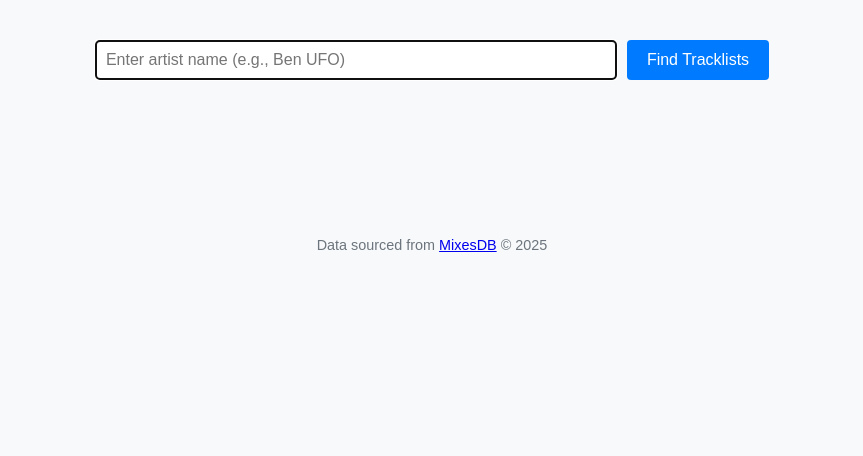
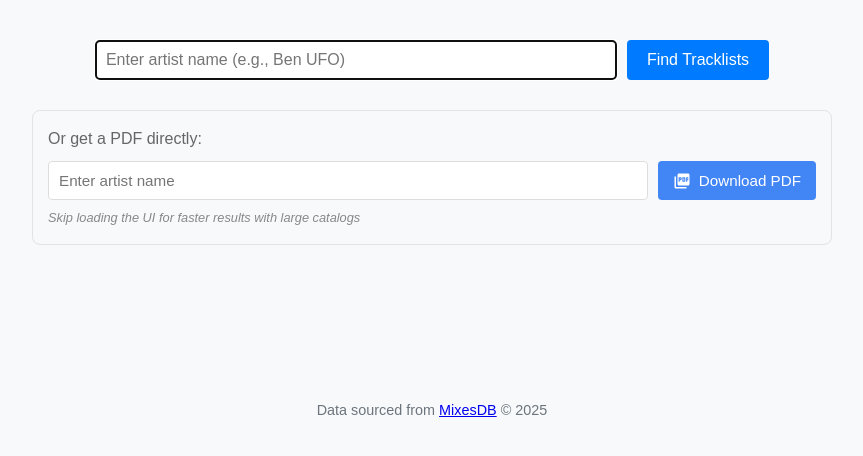
Before and after one commit to Moodyw03/thedigger25, a Flask app: page / in a window 1280 px wide. Shown: the part 180-636 px from the top of the page, without its empty margins (208-1071 px from the left). Run offline with Flask 3, Linux system fonts and the light colour scheme.

Commit message:
Add direct PDF download feature for tracklists; implement caching for efficiency, enhance error handling, and update UI with new styles for improved user experience.

```diff
--- a/app.py
+++ b/app.py
@@ -2,6 +2,14 @@ from flask import Flask, jsonify, request, make_response, render_template, redir
 from flask_cors import CORS
 import datetime
 import logging
+import os
+import time
+from io import BytesIO
+from reportlab.lib.pagesizes import letter
+from reportlab.lib import colors
+from reportlab.platypus import SimpleDocTemplate, Paragraph, Spacer, Table, TableStyle
+from reportlab.lib.styles import getSampleStyleSheet, ParagraphStyle
+from reportlab.lib.units import inch
 from main import main
 
 # Configure logging
@@ -93,5 +101,181 @@ def server_error(e):
                           error="Server error. Please try again later.",
                           year=datetime.datetime.now().year), 500
 
+@app.route("/download_tracklists_pdf")
+def download_tracklists_pdf():
+    """Generate and download a PDF with all tracklists for an artist."""
+    artist_name = request.args.get("artist_name", "")
+
+    if not artist_name:
+        return make_response(
+            jsonify({"error": "Artist name is required"}), 400
+        )
+
+    try:
+        logger.info(f"Generating PDF for artist: {artist_name}")
+
+        # Use cached data if it's available
+        cache = getattr(app, 'mixes_cache', {})
+        cache_key = artist_name.lower()
+
+        if cache_key in cache and (datetime.datetime.now() - cache[cache_key]['timestamp']).total_seconds() < 3600:
+            # Use cached data if it's less than an hour old
+            mixes = cache[cache_key]['data']
+            logger.info(f"Using cached data for PDF generation - {artist_name}")
+        else:
+            # Fetch fresh data
+            mixes = main(artist_name)
+
+            # Add to cache
+            if not hasattr(app, 'mixes_cache'):
+                app.mixes_cache = {}
+            app.mixes_cache[cache_key] = {
+                'data': mixes,
+                'timestamp': datetime.datetime.now()
+            }
+            logger.info(f"Updated cache for PDF generation - {artist_name}")
+
+        if not mixes:
+            return make_response(
+                jsonify({"error": f"No tracklists found for '{artist_name}'"}), 404
+            )
+
+        # Generate the PDF
+        pdf_data = generate_pdf(artist_name, mixes)
+
+        # Create a response with the PDF
+        response = make_response(pdf_data)
+        response.headers['Content-Type'] = 'application/pdf'
+        response.headers['Content-Disposition'] = f'attachment; filename=tracklists_{artist_name.replace(" ", "_")}.pdf'
+
+        return response
+
+    except Exception as e:
+        logger.error(f"Error generating PDF for {artist_name}: {str(e)}")
+        return make_response(
+            jsonify({"error": f"An error occurred generating the PDF: {str(e)}"}),
+            500
+        )
+
+@app.route("/direct_pdf_download")
+def direct_pdf_download():
+    """Generate and download a PDF directly without loading the UI."""
+    artist_name = request.args.get("artist_name", "")
+
+    if not artist_name:
+        return render_template('index.html',
+                              error="Please enter an artist name",
+                              year=datetime.datetime.now().year)
+
+    try:
+        # Show loading page first
+        return render_template('pdf_loading.html',
+                              artist_name=artist_name,
+                              year=datetime.datetime.now().year)
+    except Exception as e:
+        logger.error(f"Error processing direct PDF download for {artist_name}: {str(e)}")
+        return render_template('index.html',
+                              artist_name=artist_name,
+                              error=f"An error occurred: {str(e)}",
+                              year=datetime.datetime.now().year)
+
+def generate_pdf(artist_name, mixes):
+    """Generate a PDF document with all tracklists for an artist."""
+    buffer = BytesIO()
+
+    # Set up the document with letter size paper
+    doc = SimpleDocTemplate(
+        buffer,
+        pagesize=letter,
+        title=f"Tracklists for {artist_name}",
+        author="The Digger App"
+    )
+
+    # Styles
+    styles = getSampleStyleSheet()
+    styles.add(ParagraphStyle(
+        name='MixTitle',
+        parent=styles['Heading2'],
+        spaceAfter=12
+    ))
+
+    styles.add(ParagraphStyle(
+        name='TrackItem',
+        parent=styles['Normal'],
+        leftIndent=20,
+        spaceAfter=3
+    ))
+
+    # Create the content for the PDF
+    content = []
+
+    # Add the title
+    title = Paragraph(f"Tracklists for {artist_name}", styles['Title'])
+    content.append(title)
+    content.append(Spacer(1, 0.25 * inch))
+
+    # Add summary stats
+    mixes_with_tracklists = sum(1 for mix in mixes if mix.get("has_tracklist", False))
+    total_tracks = sum(len(mix.get("tracks", [])) for mix in mixes)
+
+    summary = Paragraph(
+        f"Found {total_tracks} tracks across {mixes_with_tracklists} mixes with tracklists "
+        f"(total of {len(mixes)} mixes)",
+        styles['Normal']
+    )
+    content.append(summary)
+    content.append(Spacer(1, 0.25 * inch))
+
+    # Generated timestamp
+    generated = Paragraph(
+        f"Generated on {datetime.datetime.now().strftime('%Y-%m-%d at %H:%M:%S')}",
+        styles['Italic']
+    )
+    content.append(generated)
+    content.append(Spacer(1, 0.5 * inch))
+
+    # Add each mix with its tracklist
+    for mix in mixes:
+        # Mix title and date
+        title_text = mix.get("title", "Untitled Mix")
+        if mix.get("date"):
+            title_text += f" ({mix.get('date')})"
+
+        mix_title = Paragraph(title_text, styles['MixTitle'])
+        content.append(mix_title)
+
+        # Add link to MixesDB
+        if mix.get("url"):
+            mix_url = Paragraph(
+                f"Source: <a href='{mix.get('url')}'>{mix.get('url')}</a>",
+                styles['Italic']
+            )
+            content.append(mix_url)
+            content.append(Spacer(1, 0.1 * inch))
+
+        # Add tracklist if available
+        if mix.get("has_tracklist") and mix.get("tracks"):
+            # Add each track
+            for i, track in enumerate(mix.get("tracks", [])):
+                track_text = f"{i+1}. {track.get('track', '')}"
+                track_item = Paragraph(track_text, styles['TrackItem'])
+                content.append(track_item)
+
+            content.append(Spacer(1, 0.25 * inch))
+        else:
+            no_tracklist = Paragraph("No tracklist available for this mix.", styles['Italic'])
+            content.append(no_tracklist)
+            content.append(Spacer(1, 0.25 * inch))
+
+        # Add a bigger space between mixes
+        content.append(Spacer(1, 0.3 * inch))
+
+    # Build the PDF document
+    doc.build(content)
+
+    # Get the value from the buffer
+    buffer.seek(0)
+    return buffer.getvalue()
+
 if __name__ == "__main__":
     app.run(debug=True, host="0.0.0.0")
--- a/main.py
+++ b/main.py
@@ -119,6 +119,106 @@ def fetch_tracklists_category(artist_name):
     except requests.exceptions.RequestException as e:
         logger.error(f"Error fetching Category tracklists: {str(e)}")
         raise ValueError(f"Failed to fetch data from MixesDB Category: {str(e)}")
+
+
+def fetch_all_category_pages(artist_name):
+    """Fetch all pages for a category, handling pagination."""
+    url = build_category_url(artist_name)
+    logger.info(f"Fetching first category page: {url}")
+
+    all_pages = []
+    visited_urls = set()  # Keep track of URLs we've already visited to avoid loops
+
+    try:
+        # Fetch first page
+        response = fetch_with_retry(url)
+        soup = BeautifulSoup(response.content, "html.parser")
+        all_pages.append(soup)
+        visited_urls.add(url)
+
+        # Check for pagination links - MixesDB uses specific navigation at the bottom
+        # Look for the 'next page' or 'next xxx' link which appears in pagination
+        page_count = 1
+
+        # Special case for Ben UFO - directly handle the pagefrom URL we know exists
+        if artist_name.lower() == "ben ufo":
+            # First try the pagefrom URL we know exists for Ben UFO
+            ben_ufo_second_page = f"https://www.mixesdb.com/w/index.php?title=Category:Ben_UFO&pagefrom=2017-06-22+-+Ben+UFO%2C+Batu+-+Hessle+Audio%2C+Rinse+FM#mw-pages"
+            if ben_ufo_second_page not in visited_urls:
+                logger.info(f"Fetching known second page for Ben UFO: {ben_ufo_second_page}")
+                response = fetch_with_retry(ben_ufo_second_page)
+                soup = BeautifulSoup(response.content, "html.parser")
+                all_pages.append(soup)
+                visited_urls.add(ben_ufo_second_page)
+                page_count += 1
+                logger.info(f"Fetched Ben UFO category page {page_count}")
+
+        # First look for the standard MediaWiki pagination navigation
+        nav_div = soup.find('div', class_='mw-allpages-nav')
+        if not nav_div:
+            # Also try the category navigation which has pagination links
+            nav_div = soup.find('div', id='mw-pages')
+
+        # If we found a navigation div, look for pagination links
+        if nav_div:
+            # Look for "next page" or "next xxx" links
+            pagination = nav_div.find('a', text=re.compile('next', re.IGNORECASE))
+
+            # Also look for pagefrom links which indicate pagination
+            if not pagination:
+                pagination_links = nav_div.find_all('a')
+                for link in pagination_links:
+                    href = link.get('href', '')
+                    if 'pagefrom=' in href or 'pageuntil=' in href:
+                        if 'pagefrom=' in href and 'pagefrom=' not in visited_urls:
+                            pagination = link
+                            break
+
+            # Continue fetching pages while there are pagination links
+            while pagination:
+                next_url = pagination.get('href')
+                if not next_url.startswith('http'):
+                    next_url = f"https://www.mixesdb.com{next_url}"
+
+                # Skip if we've already visited this URL
+                if next_url in visited_urls:
+                    break
+
+                logger.info(f"Fetching next category page: {next_url}")
+                response = fetch_with_retry(next_url)
+                soup = BeautifulSoup(response.content, "html.parser")
+                all_pages.append(soup)
+                visited_urls.add(next_url)
+
+                page_count += 1
+                logger.info(f"Fetched category page {page_count}")
+
+                # Check for more pagination links
+                nav_div = soup.find('div', class_='mw-allpages-nav')
+                if not nav_div:
+                    nav_div = soup.find('div', id='mw-pages')
+
+                if nav_div:
+                    pagination = nav_div.find('a', text=re.compile('next', re.IGNORECASE))
+                    if not pagination:
+                        pagination_links = nav_div.find_all('a')
+                        for link in pagination_links:
+                            href = link.get('href', '')
+                            if 'pagefrom=' in href or 'pageuntil=' in href:
+                                if next_url not in visited_urls:
+                                    pagination = link
+                                    break
+                        else:
+                            pagination = None
+                else:
+                    pagination = None
+
+        logger.info(f"Fetched {page_count} category pages in total")
+        return all_pages
+
+    except requests.exceptions.RequestException as e:
+        logger.error(f"Error fetching category pages: {str(e)}")
+        raise ValueError(f"Failed to fetch all category pages: {str(e)}")
 
 
 def parse_tracklists_explorer(soup):
@@ -750,17 +850,24 @@ def main(artist_name):
         category_tracklists = []
         explorer_tracklists = []
 
-        # First, try the category page approach
-        logger.info(f"Attempting to fetch mixes from Category page for {artist_name}")
+        # First, try the category page approach with pagination support
+        logger.info(f"Attempting to fetch mixes from Category pages for {artist_name}")
         try:
-            soup = fetch_tracklists_category(artist_name)
-            category_tracklists = parse_category_page(soup, artist_name)
+            # Fetch all pages for this category
+            category_pages = fetch_all_category_pages(artist_name)
+
+            # Parse each page
+            for i, soup in enumerate(category_pages):
+                logger.info(f"Parsing category page {i+1} of {len(category_pages)}")
+                page_tracklists = parse_category_page(soup, artist_name)
+                category_tracklists.extend(page_tracklists)
+
             if category_tracklists:
-                logger.info(f"Successfully retrieved {len(category_tracklists)} mixes from Category page")
+                logger.info(f"Successfully retrieved {len(category_tracklists)} mixes from all Category pages")
 
                 # Count mixes with tracklists
                 mixes_with_tracklists = sum(1 for mix in category_tracklists if mix.get("has_tracklist", False))
-                logger.info(f"{mixes_with_tracklists} mixes have tracklists from Category page")
+                logger.info(f"{mixes_with_tracklists} mixes have tracklists from Category pages")
 
                 all_tracklists.extend(category_tracklists)
         except Exception as e:
--- a/static/css/style.css
+++ b/static/css/style.css
@@ -38,6 +38,61 @@ header p {
     flex-wrap: wrap;
     gap: 10px;
     justify-content: center;
+}
+
+.search-options {
+    background-color: #f8f9fa;
+    border: 1px solid #e3e3e3;
+    border-radius: 8px;
+    padding: 15px;
+    margin-bottom: 30px;
+}
+
+.search-options-text {
+    display: block;
+    margin-bottom: 10px;
+    color: #666;
+    font-weight: 500;
+}
+
+.direct-pdf-form {
+    display: flex;
+    flex-wrap: wrap;
+    gap: 10px;
+    margin-bottom: 8px;
+}
+
+.direct-pdf-form input[type="text"] {
+    padding: 10px;
+    border: 1px solid #ddd;
+    border-radius: 4px;
+    flex-grow: 1;
+    font-size: 0.95rem;
+}
+
+.pdf-button {
+    display: inline-flex;
+    align-items: center;
+    padding: 10px 15px;
+    background-color: #4285f4;
+    color: white;
+    border: none;
+    border-radius: 4px;
+    cursor: pointer;
+    font-size: 0.95rem;
+    font-weight: 500;
+    transition: background-color 0.2s;
+}
+
+.pdf-button:hover {
+    background-color: #2b6bc8;
+}
+
+.direct-pdf-hint {
+    font-size: 0.8rem;
+    color: #888;
+    margin: 5px 0 0 0;
+    font-style: italic;
 }
 
 .search-form input[type="text"] {
--- a/templates/index.html
+++ b/templates/index.html
@@ -8,6 +8,20 @@
         <input type="text" name="artist_name" value="{{ artist_name if artist_name else '' }}" placeholder="Enter artist name (e.g., Ben UFO)" required>
         <button type="submit">Find Tracklists</button>
     </form>
+
+    <div class="search-options">
+        <span class="search-options-text">Or get a PDF directly:</span>
+        <form action="{{ url_for('direct_pdf_download') }}" method="get" class="direct-pdf-form">
+            <input type="text" name="artist_name" placeholder="Enter artist name" required>
+            <button type="submit" class="pdf-button">
+                <svg class="pdf-icon" viewBox="0 0 24 24" width="18" height="18">
+                    <path d="M20 2H8c-1.1 0-2 .9-2 2v12c0 1.1.9 2 2 2h12c1.1 0 2-.9 2-2V4c0-1.1-.9-2-2-2zm-8.5 7.5c0 .83-.67 1.5-1.5 1.5H9v2H7.5V7H10c.83 0 1.5.67 1.5 1.5v1zm5 2c0 .83-.67 1.5-1.5 1.5h-2.5V7H15c.83 0 1.5.67 1.5 1.5v3zm4-3H19v1h1.5V11H19v2h-1.5V7h3v1.5zM9 9.5h1v-1H9v1zM4 6H2v14c0 1.1.9 2 2 2h14v-2H4V6zm10 5.5h1v-3h-1v3z" fill="currentColor"/>
+                </svg>
+                Download PDF
+            </button>
+        </form>
+        <p class="direct-pdf-hint">Skip loading the UI for faster results with large catalogs</p>
+    </div>
 </div>
 
 {% if error %}
```
Also changed, not shown: digger.py (+22 -0 lines), templates/pdf_loading.html (added, +61 -0 lines).
